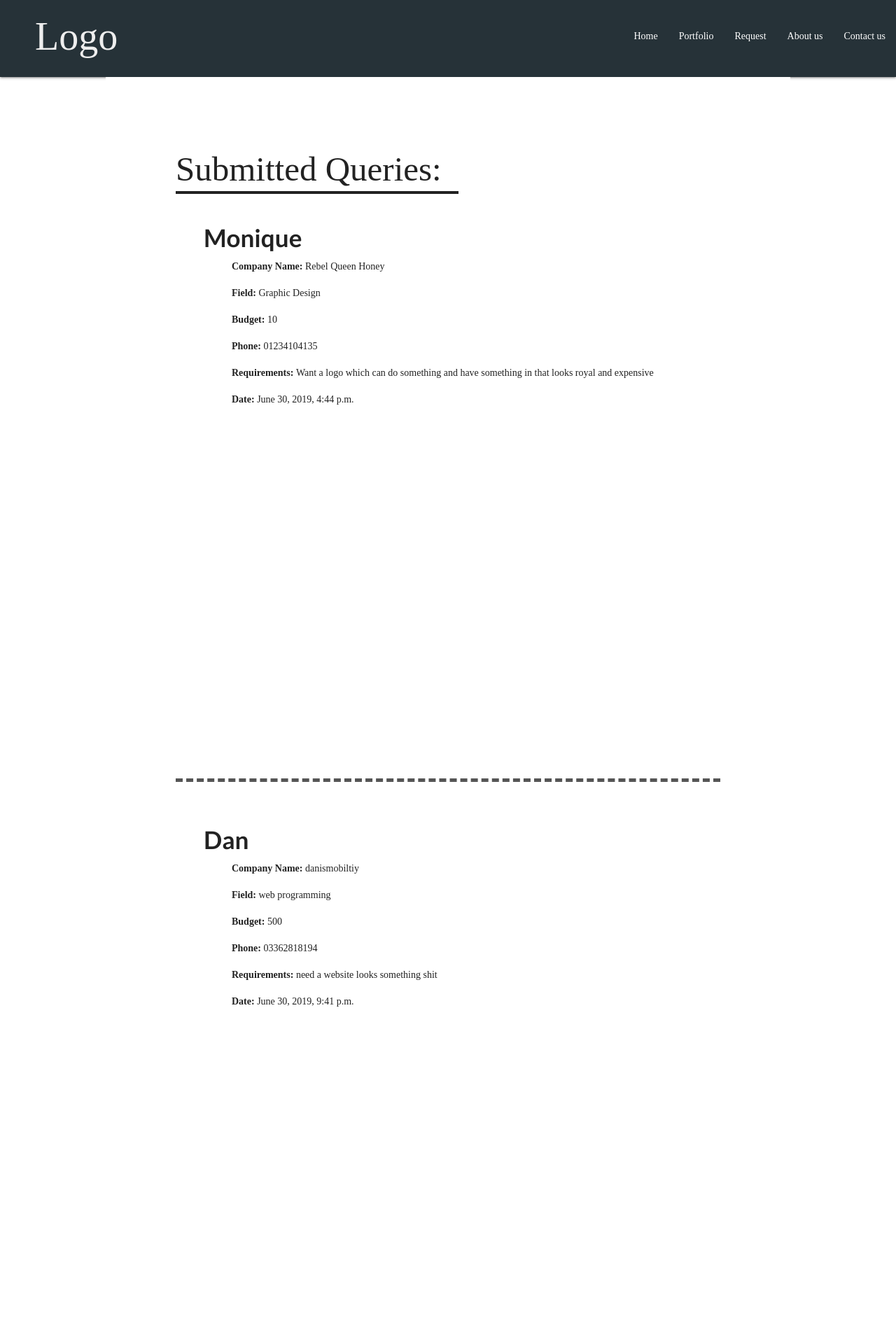
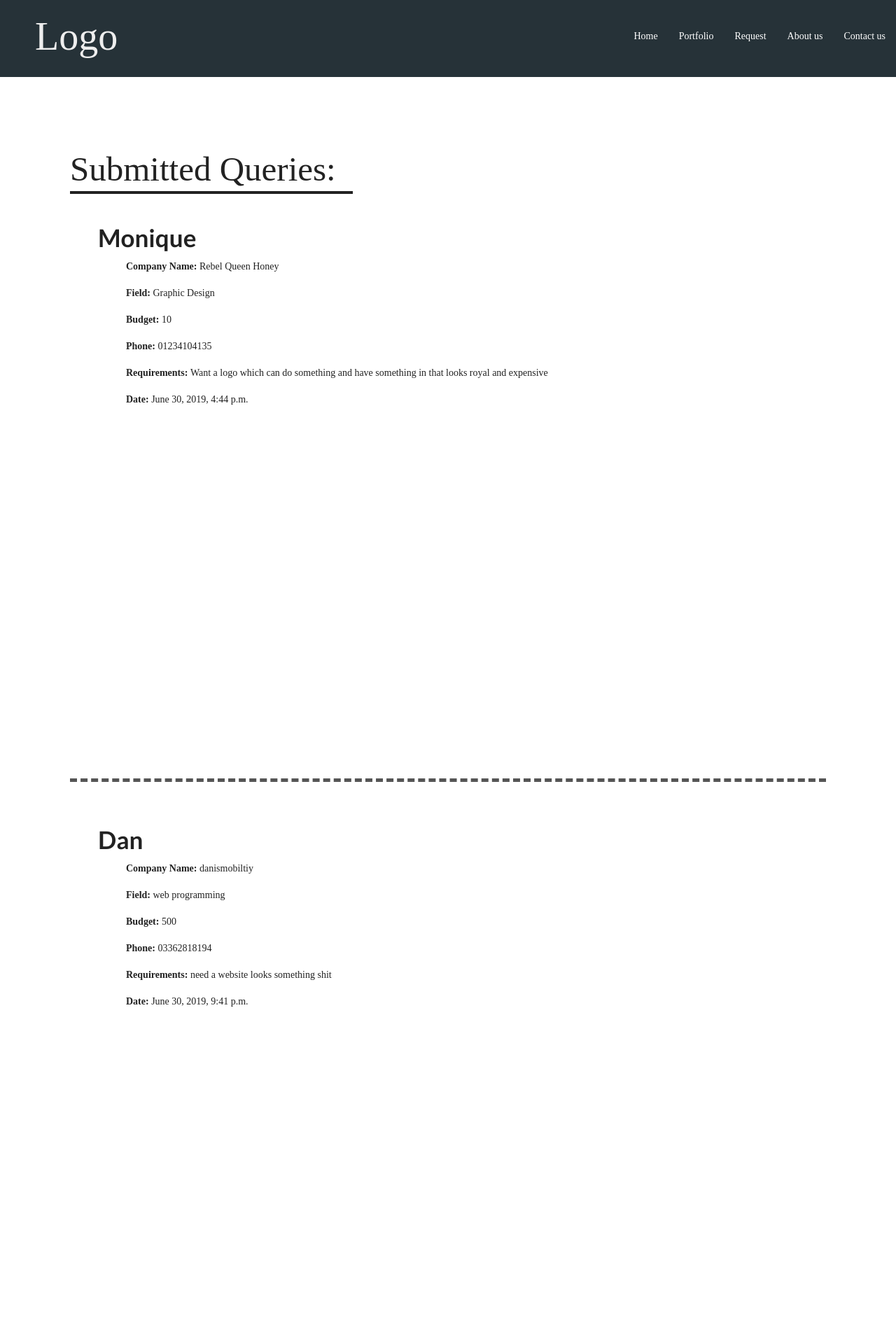
Before and after one commit to whodanyalahmed/orderManager, a Django app: page / in a window 1280 px wide. Shown: the top 1920 px of the page at 70% size. Run offline with Django 3.2, Linux system fonts and the light colour scheme; data comes from the database, SQL or seed files in the repository.

Commit message:
main wid change

```diff
--- a/contact/static/css/style.css
+++ b/contact/static/css/style.css
@@ -54,7 +54,7 @@ nav{
 }
 
 main{
-    width: 978px;
+    width: 100%;
     margin:0px auto;
     padding:100px;
     background: #fff;
--- a/contact/templates/list.html
+++ b/contact/templates/list.html
@@ -3,7 +3,7 @@
 
 {% block title %}
 
-DanisMobility contact
+Order Manager
 
 {% endblock title %}
 
```
